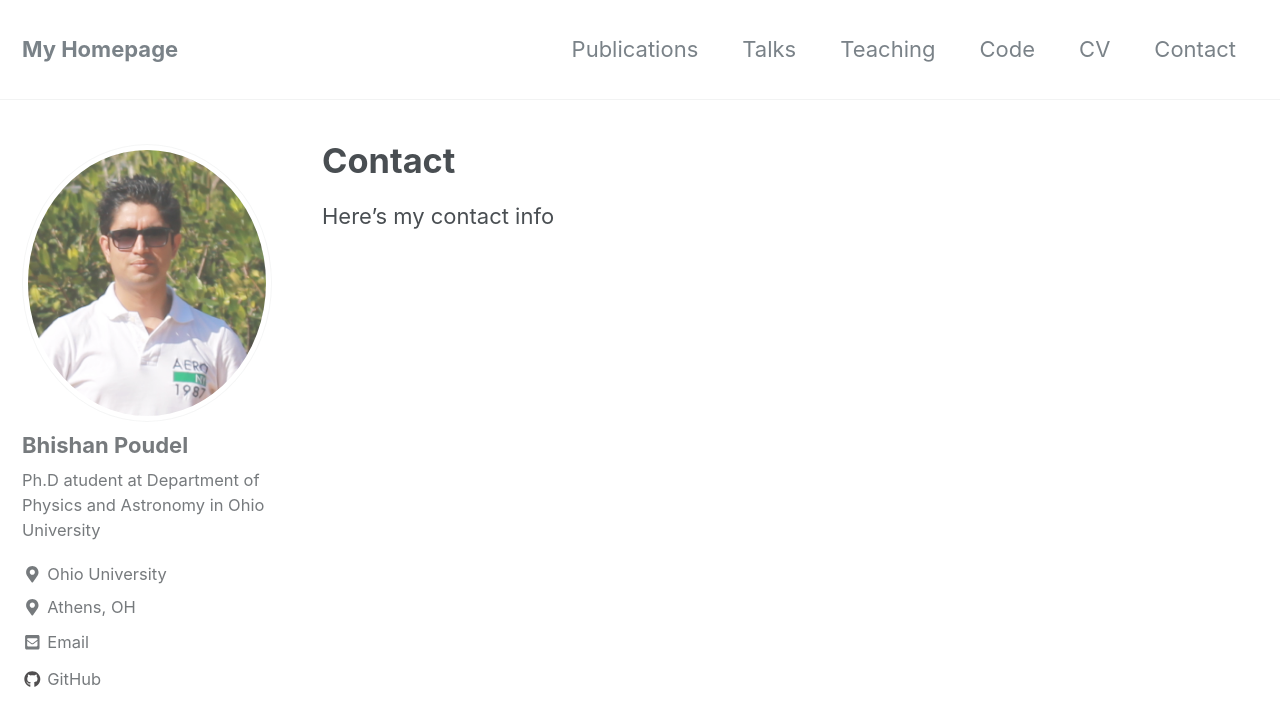
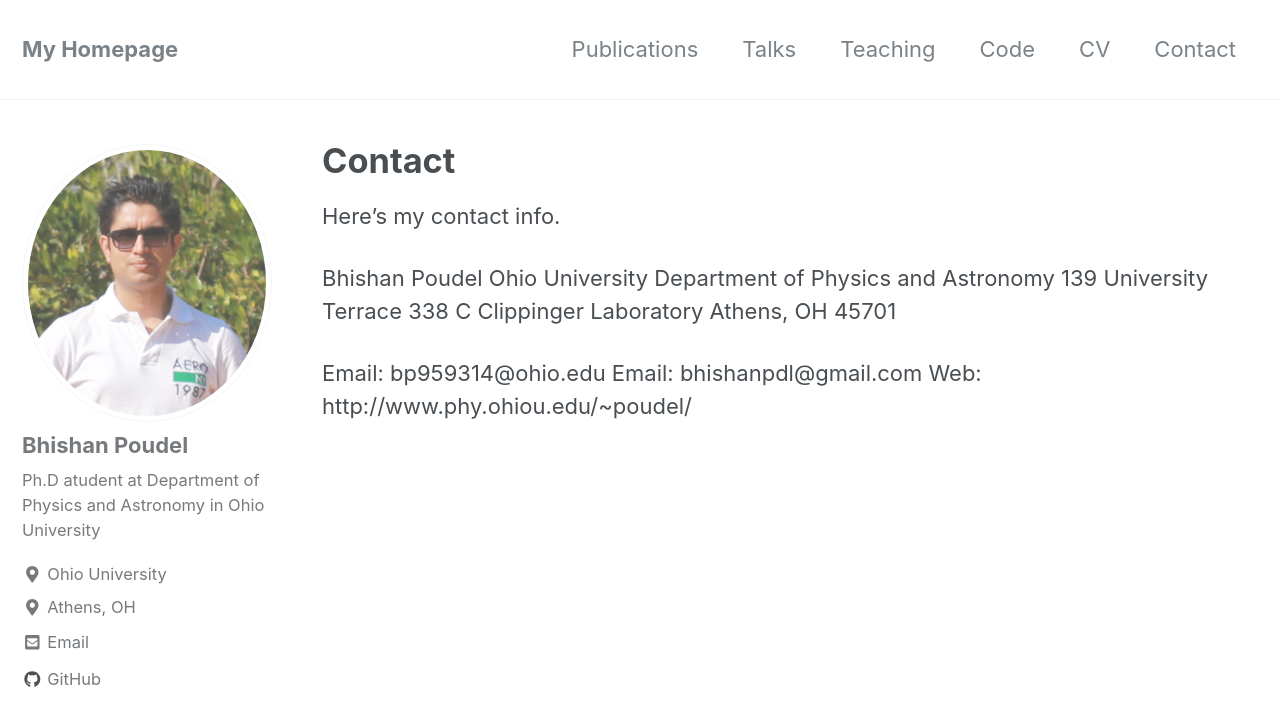
Before and after one commit to bpRsh/bpRsh.github.io, a Jekyll site: the page built from _pages/contact.md, in a window 1280 px wide and 900 px high. Shown: the top 726 px of the window. Built offline with Jekyll 4.4.1, drawn with Linux system fonts in a browser that asks for light colours; nearby versions of some CDN libraries.

Commit message:
Update contact.md

```diff
--- a/_pages/contact.md
+++ b/_pages/contact.md
@@ -6,4 +6,15 @@ author_profile: true
 classes: wide
 ---
 
-Here's my contact info
+Here's my contact info.
+
+Bhishan Poudel
+Ohio University
+Department of Physics and Astronomy
+139 University Terrace
+338 C Clippinger Laboratory
+Athens, OH 45701
+
+Email: bp959314@ohio.edu
+Email: bhishanpdl@gmail.com
+Web: http://www.phy.ohiou.edu/~poudel/
```
